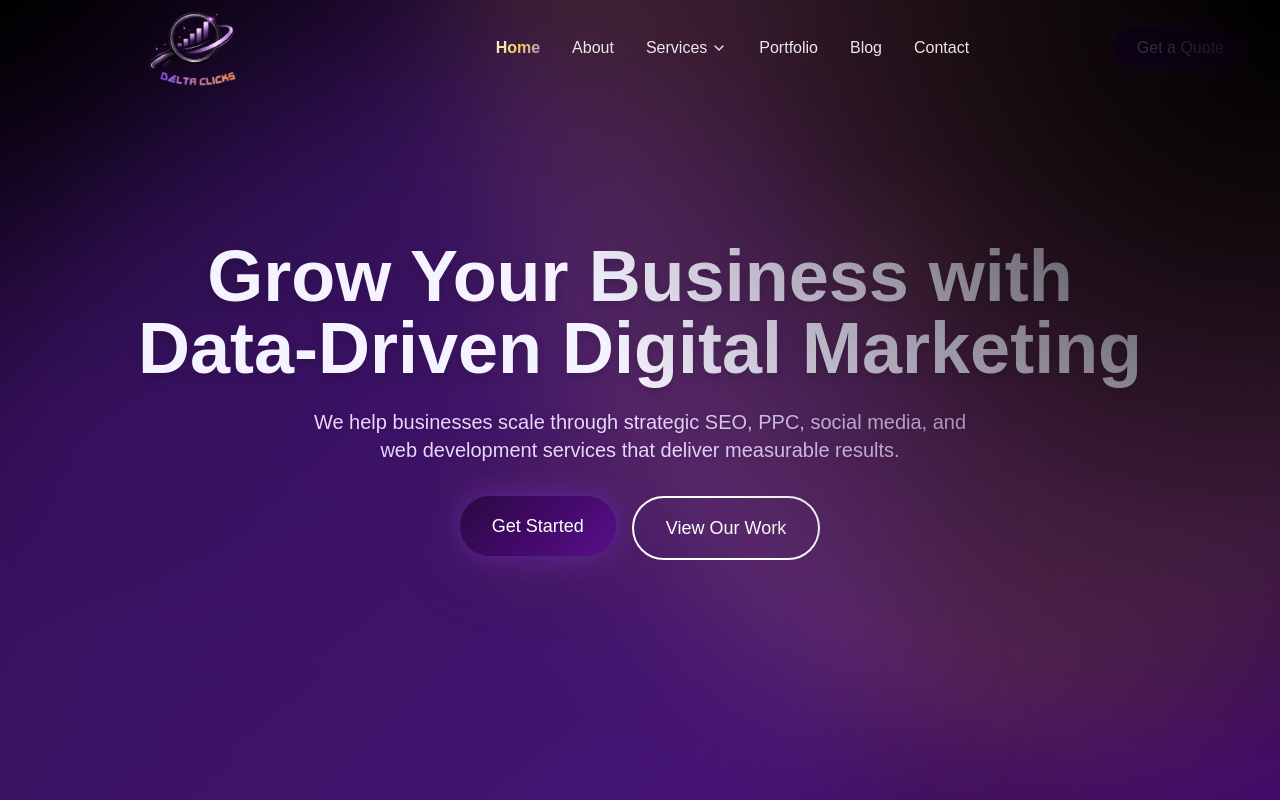
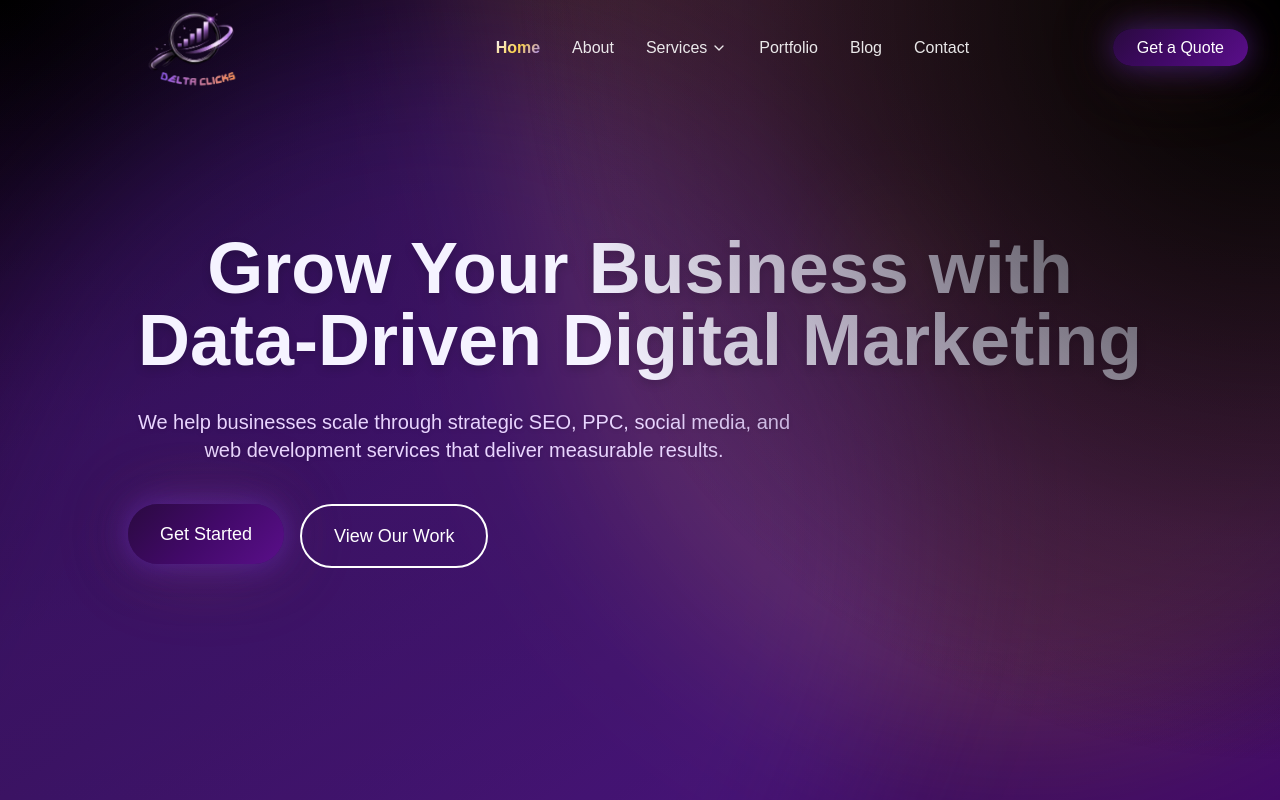
Before and after one commit to harshsksh/deltaclicks, a Next.js app: page / in a window 1280 px wide. Shown: the top 800 px of the page. Built offline with nearby package versions, Linux system fonts and the light colour scheme.

Commit message:
feat: Enhance UI with micro-interactions, smooth scrolling, and improved testimonial layout

```diff
--- a/src/app/globals.css
+++ b/src/app/globals.css
@@ -157,3 +157,86 @@ body {
   background: radial-gradient(circle at top left, black 0%, rgba(25, 6, 38, 0.4) 50%, transparent 70%);
   pointer-events: none;
 }
+
+/* ===== MICRO-INTERACTIONS ===== */
+
+/* Button hover lift and glow */
+button, [role="button"], a.button {
+  transition: all 0.3s cubic-bezier(0.4, 0, 0.2, 1);
+}
+
+button:hover, [role="button"]:hover, a.button:hover {
+  transform: translateY(-2px);
+}
+
+button:active, [role="button"]:active, a.button:active {
+  transform: translateY(0);
+}
+
+/* Card hover effects */
+.card, [class*="card"], [class*="Card"] {
+  transition: all 0.3s cubic-bezier(0.4, 0, 0.2, 1);
+}
+
+/* Link hover underline animation */
+a:not([class*="button"], [class*="btn"]) {
+  position: relative;
+  text-decoration: none;
+}
+
+a:not([class*="button"], [class*="btn"])::after {
+  content: '';
+  position: absolute;
+  bottom: -2px;
+  left: 0;
+  width: 0;
+  height: 2px;
+  background: var(--primary);
+  transition: width 0.3s ease;
+}
+
+a:not([class*="button"], [class*="btn"]):hover::after {
+  width: 100%;
+}
+
+/* Input focus glow */
+input:focus, textarea:focus, select:focus {
+  outline: none;
+  box-shadow: 0 0 0 2px var(--background), 0 0 0 4px var(--primary);
+}
+
+/* Image hover zoom */
+[class*="group"]:hover img {
+  transform: scale(1.05);
+}
+
+/* Smooth scroll behavior */
+html {
+  scroll-behavior: smooth;
+  scroll-padding-top: 100px;
+}
+
+/* Selection color */
+::selection {
+  background: var(--primary);
+  color: var(--text-primary);
+}
+
+/* Focus visible for accessibility */
+:focus-visible {
+  outline: 2px solid var(--primary);
+  outline-offset: 2px;
+}
+
+/* Reduced motion preference */
+@media (prefers-reduced-motion: reduce) {
+  *, *::before, *::after {
+    animation-duration: 0.01ms !important;
+    animation-iteration-count: 1 !important;
+    transition-duration: 0.01ms !important;
+  }
+
+  html {
+    scroll-behavior: auto;
+  }
+}
--- a/src/components/animations/CounterAnimation.jsx
+++ b/src/components/animations/CounterAnimation.jsx
@@ -12,19 +12,24 @@ export default function CounterAnimation({ value, suffix = '', duration = 2000 }
   useEffect(() => {
     if (isInView && !hasAnimated.current) {
       hasAnimated.current = true;
-      let start = 0;
       const end = parseInt(value.toString().replace(/\D/g, ''));
-      const incrementTime = duration / end;
+      const startTime = performance.now();
+      const easing = (t) => 1 - Math.pow(1 - t, 3); // Cubic ease out
 
-      const timer = setInterval(() => {
-        start += 1;
-        setCount(start);
-        if (start >= end) {
-          clearInterval(timer);
+      const animate = (currentTime) => {
+        const elapsed = currentTime - startTime;
+        const progress = Math.min(elapsed / duration, 1);
+        const easedProgress = easing(progress);
+        const currentCount = Math.floor(end * easedProgress);
+
+        setCount(currentCount);
+
+        if (progress < 1) {
+          requestAnimationFrame(animate);
         }
-      }, incrementTime);
+      };
 
-      return () => clearInterval(timer);
+      requestAnimationFrame(animate);
     }
   }, [isInView, value, duration]);
 
--- a/src/components/sections/Hero.jsx
+++ b/src/components/sections/Hero.jsx
@@ -63,21 +63,27 @@ export default function Hero({
 
       {/* Content */}
       <div className={`relative z-10 container mx-auto px-4 sm:px-6 lg:px-8 ${alignmentClasses[align]} flex flex-col`}>
+        <motion.div
+          initial={{ opacity: 0 }}
+          animate={{ opacity: 1 }}
+          transition={{ duration: 0.5 }}
+          className="flex flex-col gap-6"
+        >
           <motion.h1
-          initial={{ y: 30, opacity: 0 }}
+            initial={{ y: 50, opacity: 0 }}
             animate={{ y: 0, opacity: 1 }}
-          transition={{ duration: 0.8 }}
-          className="text-4xl sm:text-5xl md:text-6xl lg:text-7xl font-bold text-text-primary mb-6 max-w-5xl drop-shadow-lg"
+            transition={{ duration: 0.8, ease: "easeOut" }}
+            className="text-4xl sm:text-5xl md:text-6xl lg:text-7xl font-bold text-text-primary mb-2 max-w-5xl drop-shadow-lg"
           >
             {title}
           </motion.h1>
 
           {subtitle && (
             <motion.p
-            initial={{ y: 30, opacity: 0 }}
+              initial={{ y: 40, opacity: 0 }}
               animate={{ y: 0, opacity: 1 }}
-            transition={{ duration: 0.8, delay: 0.2 }}
-            className="text-lg sm:text-xl text-text-secondary mb-8 max-w-2xl drop-shadow"
+              transition={{ duration: 0.8, delay: 0.2, ease: "easeOut" }}
+              className="text-lg sm:text-xl text-text-secondary mb-4 max-w-2xl drop-shadow"
             >
               {subtitle}
             </motion.p>
@@ -86,7 +92,7 @@ export default function Hero({
           <motion.div
             initial={{ y: 30, opacity: 0 }}
             animate={{ y: 0, opacity: 1 }}
-          transition={{ duration: 0.8, delay: 0.4 }}
+            transition={{ duration: 0.8, delay: 0.4, ease: "easeOut" }}
             className="flex flex-col sm:flex-row gap-4"
           >
             {primaryCTA && (
@@ -110,6 +116,7 @@ export default function Hero({
               </Button>
             )}
           </motion.div>
+        </motion.div>
       </div>
     </section>
   );
--- a/src/components/sections/Testimonials.jsx
+++ b/src/components/sections/Testimonials.jsx
@@ -4,6 +4,7 @@ import { useState, useEffect } from 'react';
 import { Star } from 'lucide-react';
 import Image from 'next/image';
 import FadeIn from '@/components/animations/FadeIn';
+import Card from '@/components/ui/Card';
 
 export default function Testimonials({ testimonials }) {
   const [currentIndex, setCurrentIndex] = useState(0);
@@ -16,34 +17,35 @@ export default function Testimonials({ testimonials }) {
   }, [testimonials.length]);
 
   return (
-    <section className="py-20 bg-gray-50">
+    <section className="py-20 bg-background-light">
       <div className="container mx-auto px-4 sm:px-6 lg:px-8">
         <div className="max-w-4xl mx-auto">
           <div className="relative">
             {testimonials.map((testimonial, index) => (
               <div
                 key={testimonial.id}
-                className={`transition-opacity duration-500 ${index === currentIndex ? 'opacity-100' : 'opacity-0 absolute inset-0'
+                className={`transition-opacity duration-700 ${index === currentIndex ? 'opacity-100' : 'opacity-0 absolute inset-0'
                   }`}
               >
                 {index === currentIndex && (
                   <FadeIn>
+                    <Card className="p-8 md:p-12 bg-background-card border border-white/10">
                       <div className="text-center">
                         {/* Stars */}
                         <div className="flex justify-center gap-1 mb-6">
                           {[...Array(testimonial.rating)].map((_, i) => (
-                          <Star key={i} className="w-6 h-6 fill-yellow-400 text-yellow-400" />
+                            <Star key={i} className="w-6 h-6 fill-accent text-accent" />
                           ))}
                         </div>
 
                         {/* Quote */}
-                      <blockquote className="text-2xl md:text-3xl font-medium text-gray-900 mb-8 leading-relaxed">
+                        <blockquote className="text-2xl md:text-3xl font-medium text-foreground mb-8 leading-relaxed">
                           "{testimonial.quote}"
                         </blockquote>
 
                         {/* Author */}
                         <div className="flex items-center justify-center gap-4">
-                        <div className="w-16 h-16 rounded-full bg-gray-200 overflow-hidden">
+                          <div className="w-16 h-16 rounded-full gradient-bg overflow-hidden">
                             <Image
                               src={testimonial.image}
                               alt={testimonial.author}
@@ -53,13 +55,14 @@ export default function Testimonials({ testimonials }) {
                             />
                           </div>
                           <div className="text-left">
-                          <div className="font-bold text-gray-900">{testimonial.author}</div>
-                          <div className="text-gray-600">
+                            <div className="font-bold text-foreground">{testimonial.author}</div>
+                            <div className="text-foreground-muted">
                               {testimonial.role}, {testimonial.company}
                             </div>
                           </div>
                         </div>
                       </div>
+                    </Card>
                   </FadeIn>
                 )}
               </div>
@@ -72,9 +75,9 @@ export default function Testimonials({ testimonials }) {
               <button
                 key={index}
                 onClick={() => setCurrentIndex(index)}
-                className={`w-3 h-3 rounded-full transition-all ${index === currentIndex
+                className={`w-3 h-3 rounded-full transition-all duration-300 ${index === currentIndex
                     ? 'bg-primary w-8'
-                    : 'bg-gray-300 hover:bg-gray-400'
+                    : 'bg-white/20 hover:bg-white/40'
                   }`}
                 aria-label={`Go to testimonial ${index + 1}`}
               />
```
Lines whose indentation alone changed are shown as unchanged.
